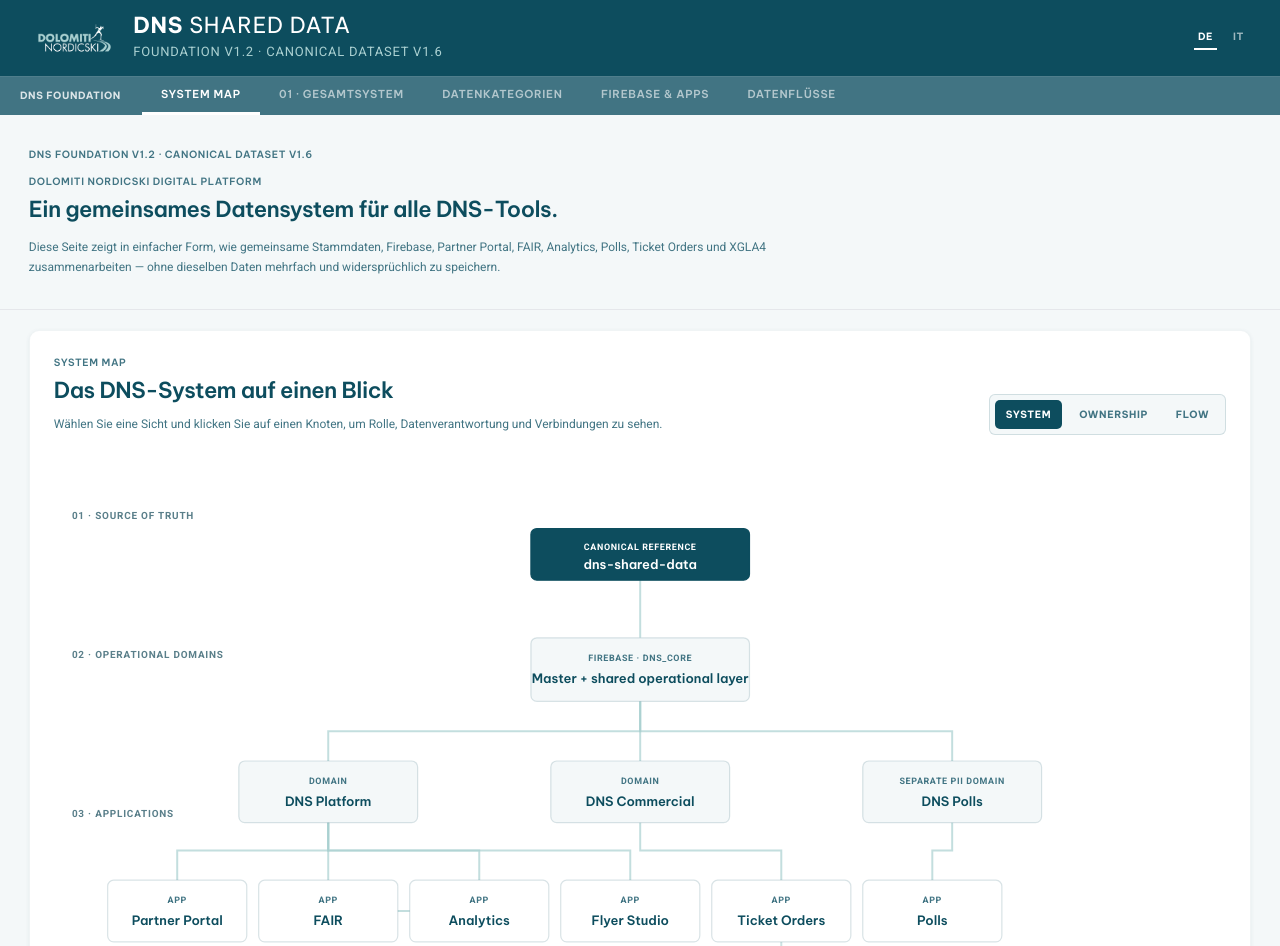
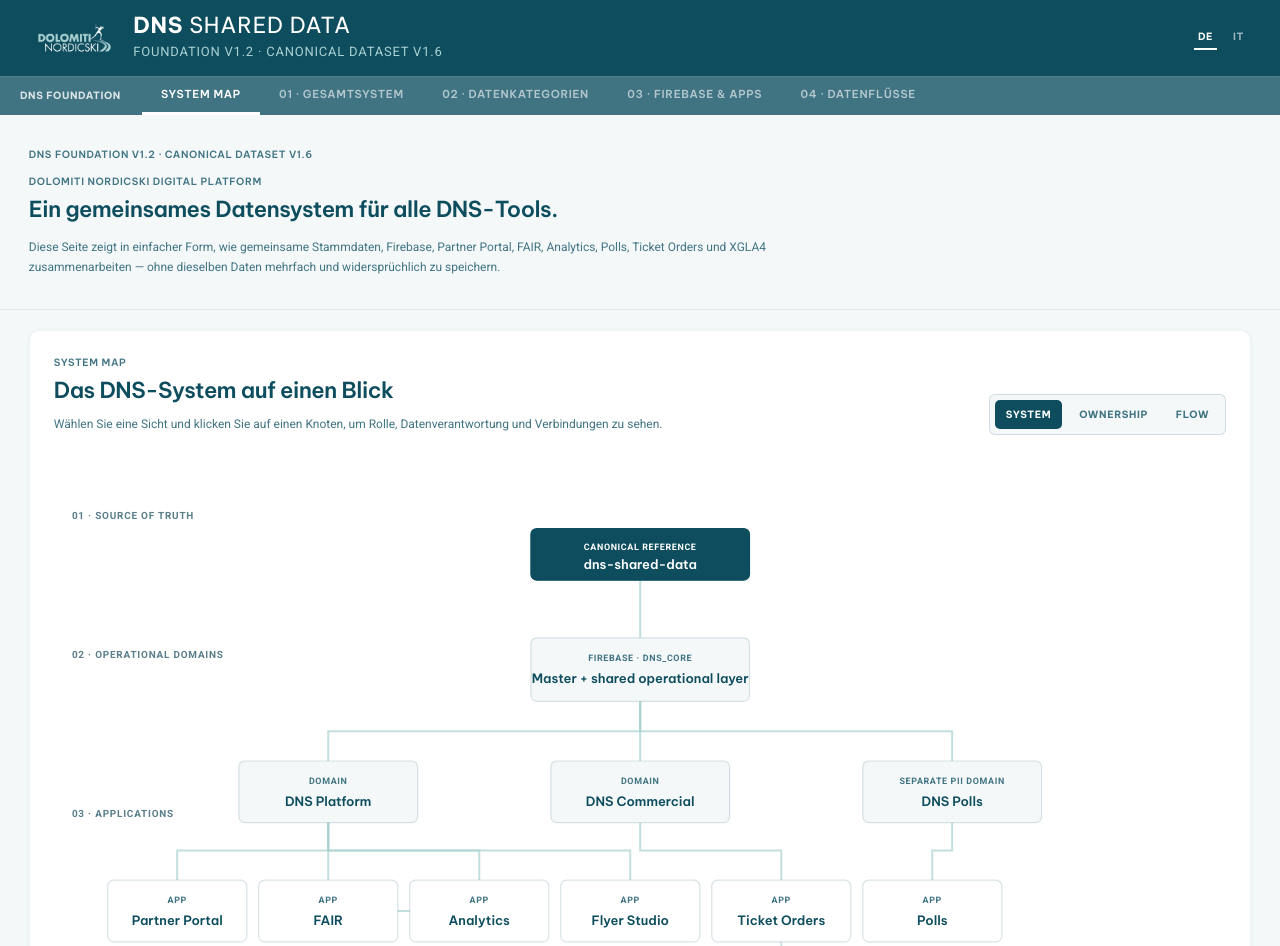
Before and after one commit to dolomitinordicski/dns-shared-data, a website: page index.html in a window 1280 px wide. Shown: the top 946 px of the page. Drawn offline with nearby package versions, Linux system fonts and the light colour scheme; no server answers.

Commit message:
Number all content navigation sections

```diff
--- a/index.html
+++ b/index.html
@@ -548,11 +548,11 @@
         <span class="lang-de">01 · Gesamtsystem</span><span class="lang-it">01 · Sistema generale</span>
       </a>
       <a href="#datasets" class="dns-tab" data-section="datasets">
-        <span class="lang-de">Datenkategorien</span><span class="lang-it">Categorie dati</span>
+        <span class="lang-de">02 · Datenkategorien</span><span class="lang-it">02 · Categorie dati</span>
       </a>
-      <a href="#firebase" class="dns-tab" data-section="firebase">Firebase & Apps</a>
+      <a href="#firebase" class="dns-tab" data-section="firebase">03 · Firebase & Apps</a>
       <a href="#flows" class="dns-tab" data-section="flows">
-        <span class="lang-de">Datenflüsse</span><span class="lang-it">Flussi dati</span>
+        <span class="lang-de">04 · Datenflüsse</span><span class="lang-it">04 · Flussi dati</span>
       </a>
     </div>
   </nav>
```
